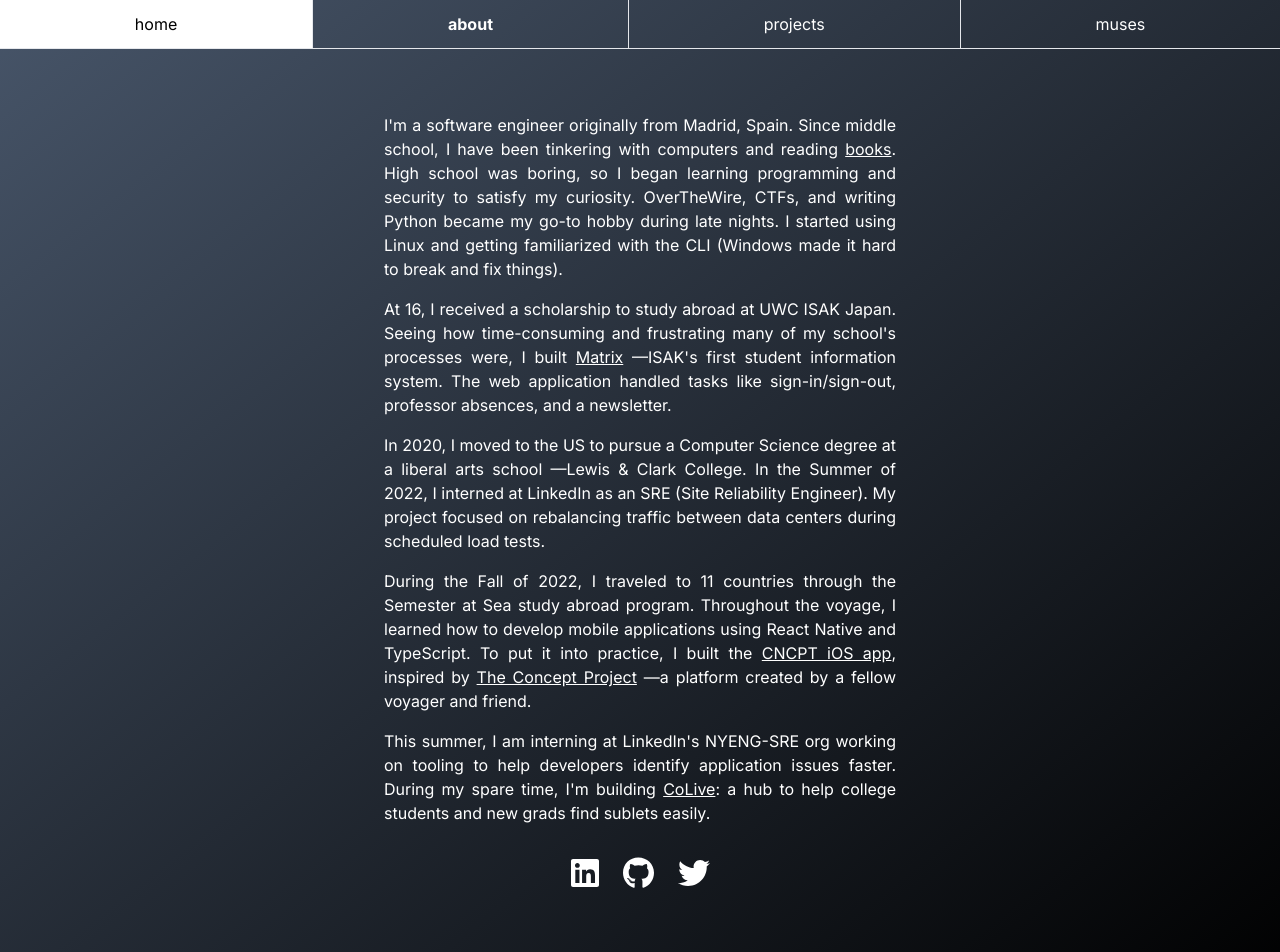
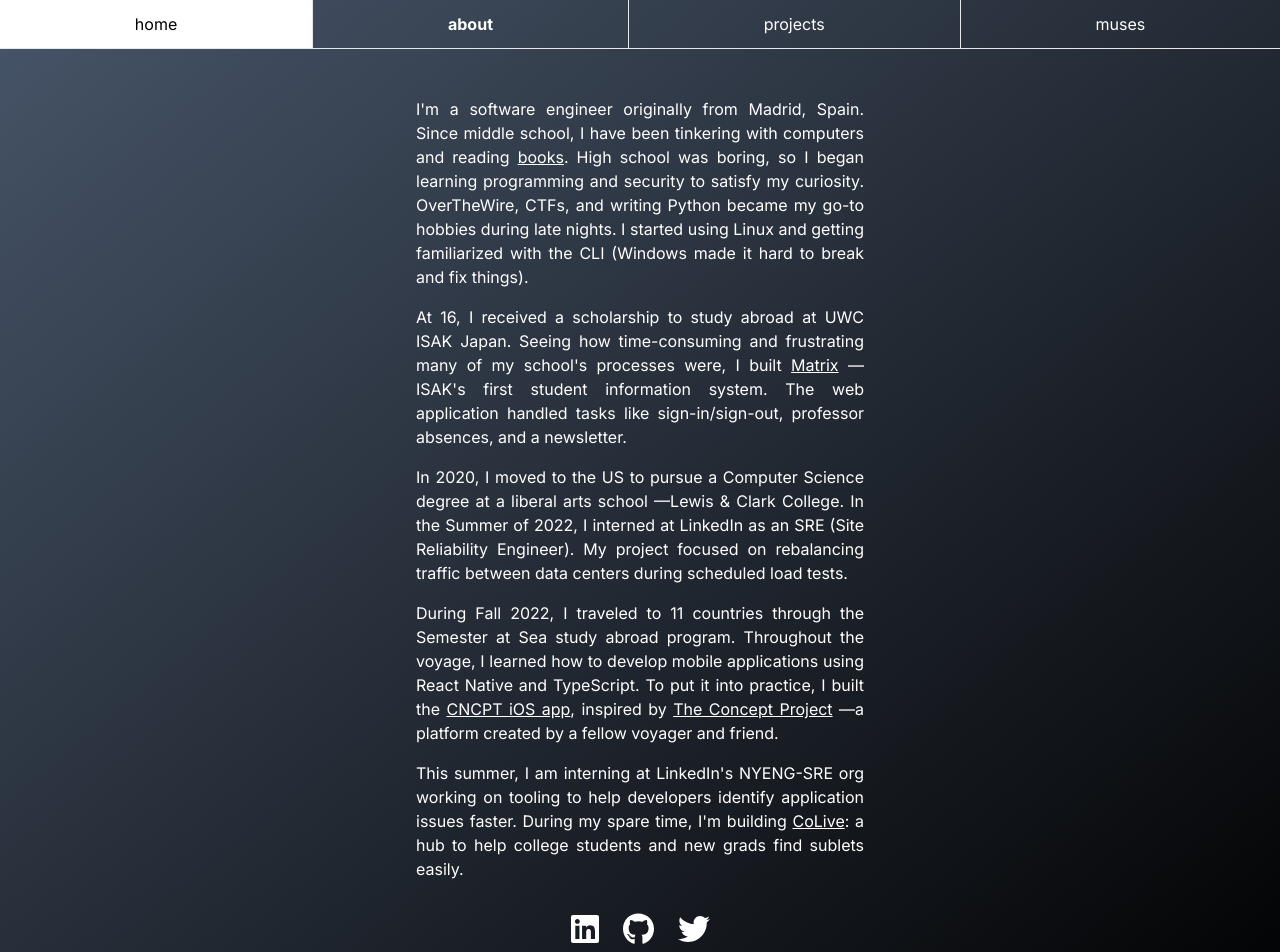
Before and after one commit to carlos-garciamoran/cgmor.com, a Next.js app: page /about in a window 1280 px wide. Shown: the top 952 px of the page. Built offline with nearby package versions, Linux system fonts and the light colour scheme.

Commit message:
✨ simplify + polish = enhanced

```diff
--- a/app/about/page.tsx
+++ b/app/about/page.tsx
@@ -12,20 +12,20 @@
   {
     name: 'LinkedIn',
     icon: faLinkedin,
-    url: `https://linkedin.com/in/carlos-garcia-moran`,
-    hoverColor: 'sky-700',
+    hoverColor: 'hover:text-[#0a66c2]',
+    url: 'https://linkedin.com/in/carlos-garcia-moran',
   },
   {
     name: 'GitHub',
     icon: faGithub,
-    url: `https://github.com/carlos-garciamoran`,
-    hoverColor: 'zinc-700',
+    hoverColor: 'hover:text-black',
+    url: 'https://github.com/carlos-garciamoran',
   },
   {
     name: 'Twitter',
     icon: faTwitter,
-    url: `https://twitter.com/cgarciamoran`,
-    hoverColor: 'sky-400',
+    hoverColor: 'hover:text-[#1da1f2]',
+    url: 'https://twitter.com/cgarciamoran',
   },
 ];
 
@@ -39,8 +39,8 @@
 // DESIGN: make chronology with achievements/places (add years in left column or something)
 export default function Page() {
   return (
-    <div className="xl:mt-8">
-      <div className="text-justify space-y-4 sm:mx-8 md:mx-12 lg:mx-20 xl:mx-48">
+    <div className="flex flex-col items-center lg:mt-4">
+      <div className="text-justify space-y-4 w-full sm:w-5/6 lg:w-3/4 xl:w-1/2">
         <p>
           I'm a software engineer originally from Madrid, Spain. Since middle
           school, I have been tinkering with computers and reading{' '}
@@ -49,7 +49,7 @@
           </Link>
           . High school was boring, so I began learning programming and security
           to satisfy my curiosity. OverTheWire, CTFs, and writing Python became
-          my go-to hobby during late nights. I started using Linux and getting
+          my go-to hobbies during late nights. I started using Linux and getting
           familiarized with the CLI (Windows made it hard to break and fix
           things).
         </p>
@@ -71,10 +71,10 @@
           load tests.
         </p>
         <p>
-          During the Fall of 2022, I traveled to 11 countries through the
-          Semester at Sea study abroad program. Throughout the voyage, I learned
-          how to develop mobile applications using React Native and TypeScript.
-          To put it into practice, I built the{' '}
+          During Fall 2022, I traveled to 11 countries through the Semester at
+          Sea study abroad program. Throughout the voyage, I learned how to
+          develop mobile applications using React Native and TypeScript. To put
+          it into practice, I built the{' '}
           <a
             href="https://apps.apple.com/us/app/cncpt/id1662094973"
             target="_blank"
@@ -118,7 +118,7 @@
             rel="noopener noreferrer"
           >
             <FontAwesomeIcon
-              className={`hover:text-${social.hoverColor}`}
+              className={`${social.hoverColor} transition-colors duration-300 ease-in-out`}
               icon={social.icon}
               size="2x"
             />
--- a/app/globals.css
+++ b/app/globals.css
@@ -4,26 +4,19 @@
 
 :root {
   --foreground-rgb: 0, 0, 0;
-  --background-start-rgb: 214, 219, 220;
-  --background-end-rgb: 255, 255, 255;
+  --background-rgb: 255, 255, 255;
 }
 
 @media (prefers-color-scheme: dark) {
   :root {
     --foreground-rgb: 255, 255, 255;
-    --background-start-rgb: 0, 0, 0;
-    --background-end-rgb: 0, 0, 0;
+    --background-rgb: 0, 0, 0;
   }
 }
 
 body {
   color: rgb(var(--foreground-rgb));
-  background: linear-gradient(
-      to bottom,
-      transparent,
-      rgb(var(--background-end-rgb))
-    )
-    rgb(var(--background-start-rgb));
+  background: rgb(var(--background-start-rgb));
 }
 
 @layer base {
--- a/app/layout.tsx
+++ b/app/layout.tsx
@@ -11,7 +11,8 @@
     absolute: 'Carlos García Morán',
     template: '%s | Carlos García Morán',
   },
-  description: 'Software Engineer',
+  description: 'Personal website | Software | Design',
+  themeColor: '#475569', // Slate 600
 };
 
 export default function RootLayout({
--- a/app/muses/page.tsx
+++ b/app/muses/page.tsx
@@ -5,19 +5,19 @@
   description: 'Books | Movies',
 };
 
+const titleClasses = 'font-semibold text-2xl xl:text-3xl uppercase';
+
 // TODO: add countries visited?
 // TODO: set up markdown/MDX
 export default function Page() {
   return (
     <div>
-      <h2 className="font-light border-l-2 pl-2 italic sm:not-italic mb-3 text-xl sm:text-2xl md:text-3xl">
+      <h2 className="font-extralight border-l-2 pl-2 italic mb-3 text-lg sm:text-2xl">
         Some works that have inspired me...
       </h2>
       <div className="grid grid-cols-1 lg:grid-cols-2 space-y-4 lg:space-x-8 lg:space-y-0">
         <div>
-          <h2 className="font-light text-2xl underline sm:no-underline uppercase">
-            Books
-          </h2>
+          <h2 className={titleClasses}>Books 📖</h2>
           <div className="space-y-2">
             <div>
               <h3>Philosophy</h3>
@@ -48,6 +48,7 @@
               <h3>Makes you think</h3>
               <ul className="list-disc ml-8">
                 <li>Ensayo sobre la ceguera, José Saramago</li>
+                <li>Momo, Michael Ende</li>
                 <li>Nosotros somos una parte de la Tierra, Chief Seattle</li>
                 <li>The Art of War, Sun Tzu</li>
                 <li>Beneath the Wheel, Herman Hesse</li>
@@ -85,9 +86,7 @@
           </div>
         </div>
         <div>
-          <h2 className="text-2xl font-light underline sm:no-underline uppercase">
-            Films
-          </h2>
+          <h2 className={titleClasses}>Films 🎬</h2>
           <div>
             <div>
               <h3>Movies</h3>
@@ -100,6 +99,7 @@
                 <li>Interstellar</li>
                 <li>Mulholland Drive</li>
                 <li>The Big Short</li>
+                <li>Eyes Wide Shut</li>
               </ul>
             </div>
             <div className="mt-2">
--- a/app/page.tsx
+++ b/app/page.tsx
@@ -7,29 +7,29 @@
 
 export default function Home() {
   return (
-    <div className="flex flex-col flex-grow mt-3 sm:mt-0 mx-2 sm:mx-0 sm:justify-center select-none">
+    <div className="flex flex-col flex-grow mt-4 sm:mt-0 mx-2 sm:mx-0 sm:justify-center select-none">
       <div className="flex items-center justify-center flex-col sm:flex-row">
         <img
-          className="border-4 border-black rounded-full shadow-2xl h-auto w-40 sm:w-56 md:w-64 lg:w-80 hover:scale-110 hover:rotate-3 transition-all duration-500 ease-in"
+          className="border-4 border-black rounded-full shadow-2xl h-auto w-40 sm:w-56 md:w-64 lg:w-72 hover:scale-110 hover:rotate-3 transition-transform duration-500 ease-in"
           src="/img/me.webp"
           alt="Just a pic of me"
           width={300}
           height={300}
         />
-        <div className="font-thin tracking-tighter text-6xl md:text-7xl lg:text-8xl mt-4 sm:mt-0 sm:ml-10">
-          <h2 className="mb-2 sm:mb-4 inline-block">Hello,</h2>
+        <div className="font-thin tracking-tighter text-5xl sm:text-6xl md:text-7xl lg:text-8xl mt-4 sm:mt-0 sm:ml-8 md:ml-10 lg:ml-12">
+          <h2 className="mb-1 sm:mb-4">Hello,</h2>
           {/* DESIGN: underline name with an animation, as if it was handwritten. */}
           <h2>
             {/* TODO: rotate name 360 on click (nice animation) */}
-            my name is <span className="font-medium">Carlos</span>
+            my name is{' '}
+            <span className="font-medium tracking-tight">Carlos</span>
           </h2>
         </div>
       </div>
-
       {/* TODO: align with text (img | text) */}
       {/* DESIGN: animate words and move them around randomly, then have them come back. */}
       {/* DESIGN: make border color a linear gradient. */}
-      <div className="animate-mutate border-4 border-cyan-500 mt-8 sm:mt-12 px-4 py-6 sm:px-6 lg:p-8 mx-auto">
+      <div className="animate-mutate border-4 border-cyan-500 mx-auto mt-6 sm:mt-12 px-4 py-6 sm:px-6 lg:p-8">
         <h3 className="text-center sm:text-left">
           I am a software <span className="italic">tinkerer</span> who enjoys{' '}
           <span className="font-semibold">design</span> &{' '}
--- a/components/Navbar.tsx
+++ b/components/Navbar.tsx
@@ -12,7 +12,7 @@
 
   return (
     <nav className="select-none">
-      <ul className="border-b divide-x flex justify-evenly">
+      <ul className="flex justify-evenly sm:border-b sm:divide-x">
         {pages.map(page => (
           <li
             key={page}
@@ -21,8 +21,10 @@
             <Link
               href={page === 'home' ? '/' : '/' + page}
               className={clsx({
-                'flex justify-center h-full w-full py-3': true,
-                'font-bold': page === currentPage,
+                'flex justify-center h-full w-full py-3 underline sm:no-underline':
+                  true,
+                'bg-white text-black no-underline sm:bg-transparent sm:font-bold sm:text-inherit':
+                  page === currentPage,
               })}
             >
               {page}
```
